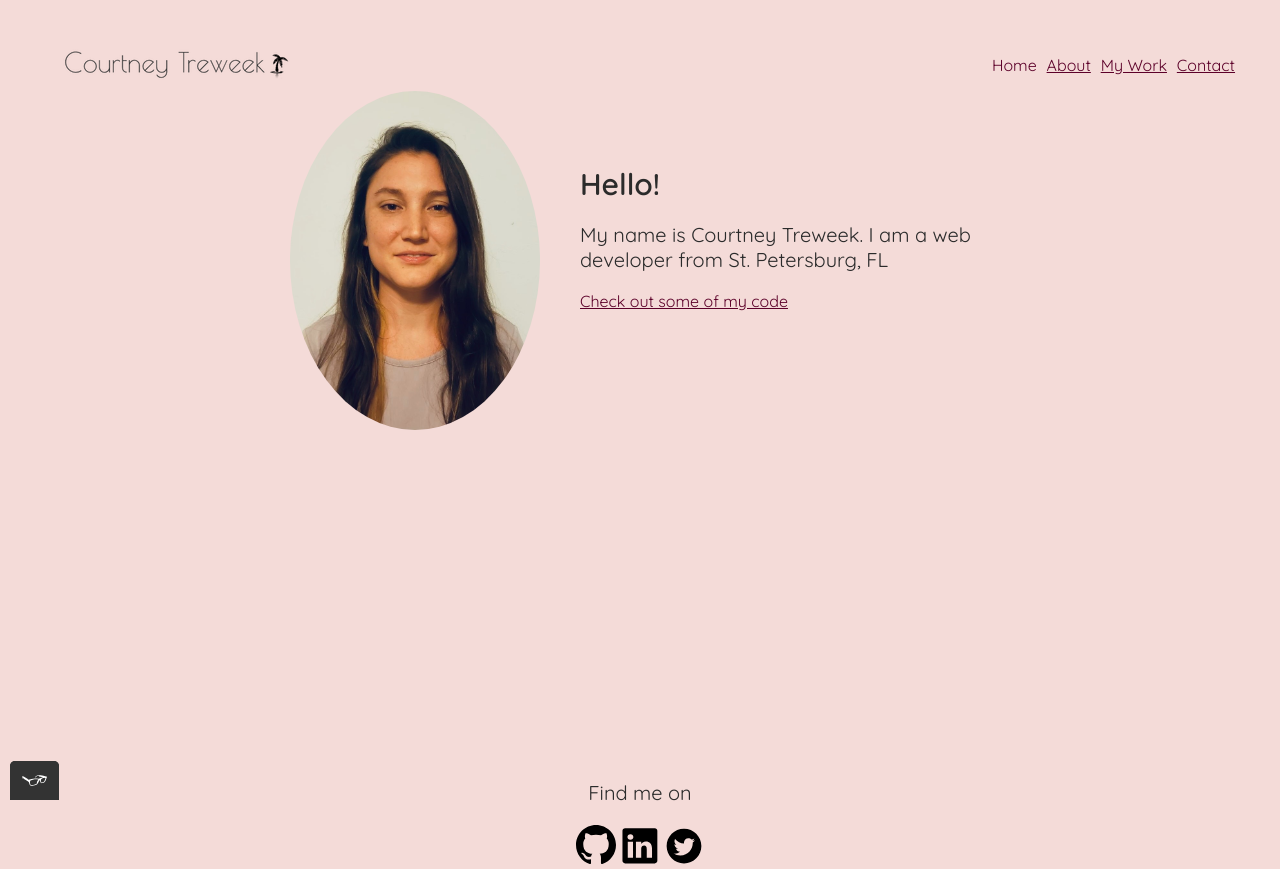
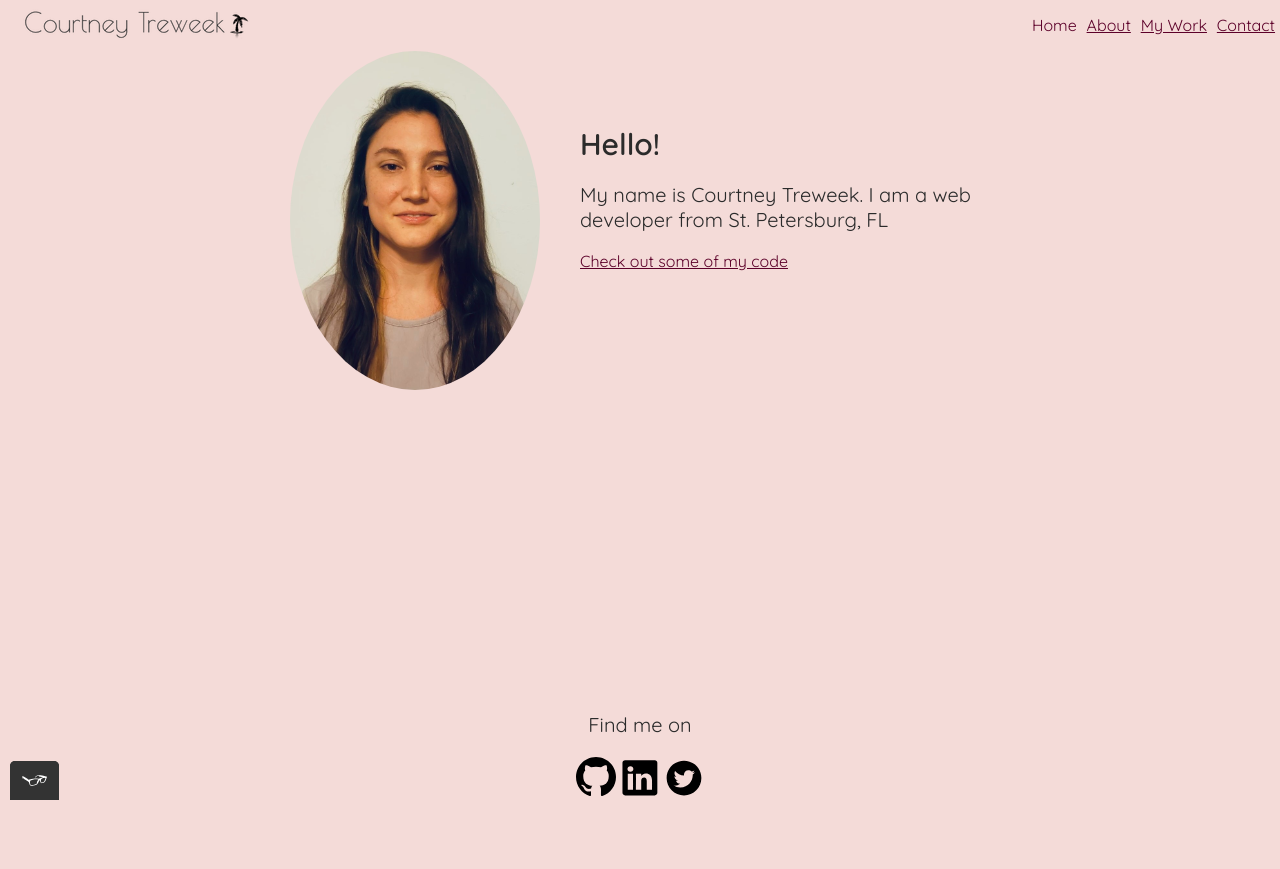
Before and after one commit to ctreweek/Portfolio-website, a plain HTML site: page index.html in a window 1280 px wide. After the commit the page ends 801 px from the top, so only its background shows below. Drawn offline with nearby package versions, Linux system fonts and the light colour scheme.

Commit message:
Removed footer height and content-wrap padding

```diff
--- a/css/style.production.css
+++ b/css/style.production.css
@@ -94,7 +94,6 @@ th, td {
   position: absolute;
   bottom: 0;
   width: 100%;
-  height: 2.5rem;
 }
 
 .profile {
@@ -226,7 +225,3 @@ th, td {
   position: relative;
   min-height: 100vh;
 }
-
-.content-wrap {
-  padding: 2.5rem; /*Footer height */
-}
```
